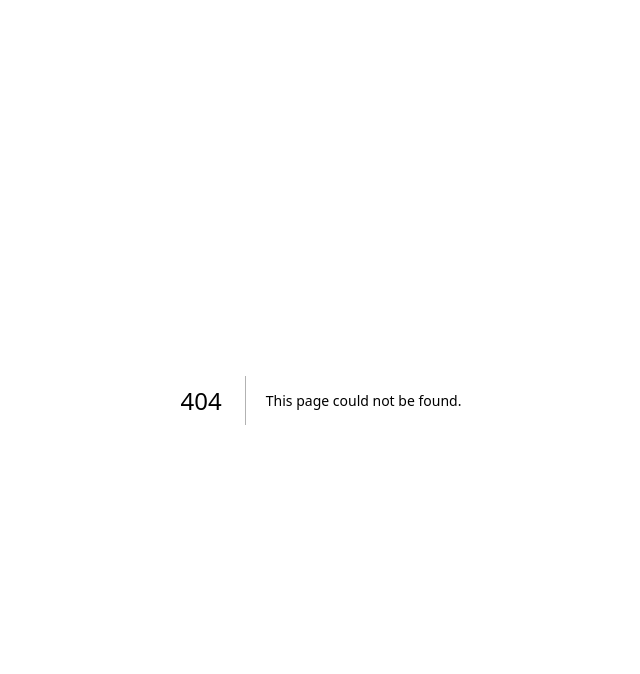
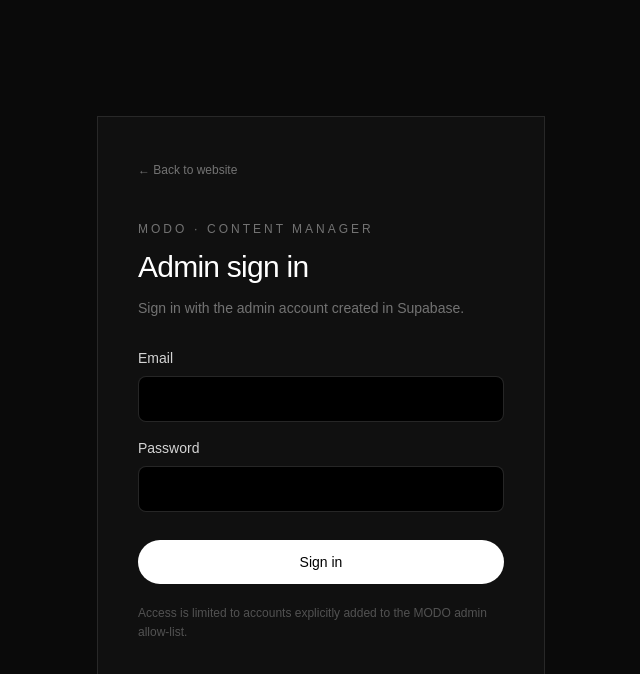
Before and after one commit to htetlinn1120/modo-agency, a Next.js app: page /admin/login in a window 1280 px wide. Before the commit this address had no page. Shown: the top 674 px of the page, without its empty margins (319-959 px from the left). Built offline with nearby package versions, Linux system fonts and the light colour scheme.

Commit message:
Add Supabase email/password login for MODO Admin

```diff
--- /dev/null
+++ b/app/admin/login/page.tsx
@@ -0,0 +1,67 @@
+"use client";
+
+import React from "react";
+import { useRouter, useSearchParams } from "next/navigation";
+import Link from "next/link";
+import { getSupabaseBrowserClient } from "../../../lib/supabase/client";
+
+export default function AdminLoginPage() {
+  const router = useRouter();
+  const searchParams = useSearchParams();
+  const [email, setEmail] = React.useState("");
+  const [password, setPassword] = React.useState("");
+  const [busy, setBusy] = React.useState(false);
+  const [error, setError] = React.useState("");
+
+  async function handleSubmit(event: React.FormEvent<HTMLFormElement>) {
+    event.preventDefault();
+    setBusy(true);
+    setError("");
+    try {
+      const supabase = getSupabaseBrowserClient();
+      const { error: loginError } = await supabase.auth.signInWithPassword({ email, password });
+      if (loginError) throw loginError;
+      const { data: userData, error: userError } = await supabase.auth.getUser();
+      if (userError || !userData.user) throw userError || new Error("Could not verify your account.");
+      const { data: admin, error: adminError } = await supabase
+        .from("admin_users")
+        .select("user_id")
+        .eq("user_id", userData.user.id)
+        .maybeSingle();
+      if (adminError) throw adminError;
+      if (!admin) {
+        await supabase.auth.signOut();
+        throw new Error("This account is not an approved MODO admin. Add its user UUID to public.admin_users first.");
+      }
+      router.replace("/admin");
+      router.refresh();
+    } catch (err) {
+      setError(err instanceof Error ? err.message : "Login failed. Check your Supabase setup.");
+    } finally {
+      setBusy(false);
+    }
+  }
+
+  return (
+    <main className="flex min-h-screen items-center justify-center bg-[#0a0a0a] px-5 text-white">
+      <form onSubmit={handleSubmit} className="w-full max-w-md border border-white/10 bg-[#101010] p-7 md:p-10">
+        <Link href="/" className="text-xs text-neutral-500 hover:text-white">← Back to website</Link>
+        <p className="mt-10 text-xs uppercase tracking-[.25em] text-neutral-500">MODO · Content Manager</p>
+        <h1 className="mt-3 text-3xl tracking-tight">Admin sign in</h1>
+        <p className="mt-3 text-sm leading-relaxed text-neutral-500">Sign in with the admin account created in Supabase.</p>
+        {searchParams.get("error") === "not-authorized" && <p className="mt-5 border border-amber-500/30 bg-amber-500/10 p-3 text-sm text-amber-200">This account does not have MODO admin access.</p>}
+        {error && <p role="alert" className="mt-5 border border-red-500/30 bg-red-500/10 p-3 text-sm text-red-200">{error}</p>}
+        <label className="mt-7 block text-sm text-neutral-300">Email
+          <input autoComplete="username" type="email" required value={email} onChange={e => setEmail(e.target.value)} className="mt-2 w-full rounded-lg border border-white/15 bg-black px-4 py-3 outline-none focus:border-white/50" />
+        </label>
+        <label className="mt-4 block text-sm text-neutral-300">Password
+          <input autoComplete="current-password" type="password" required value={password} onChange={e => setPassword(e.target.value)} className="mt-2 w-full rounded-lg border border-white/15 bg-black px-4 py-3 outline-none focus:border-white/50" />
+        </label>
+        <button disabled={busy} className="mt-7 w-full rounded-full bg-white px-5 py-3 text-sm font-medium text-black disabled:opacity-50">
+          {busy ? "Signing in…" : "Sign in"}
+        </button>
+        <p className="mt-5 text-xs leading-relaxed text-neutral-600">Access is limited to accounts explicitly added to the MODO admin allow-list.</p>
+      </form>
+    </main>
+  );
+}
```
